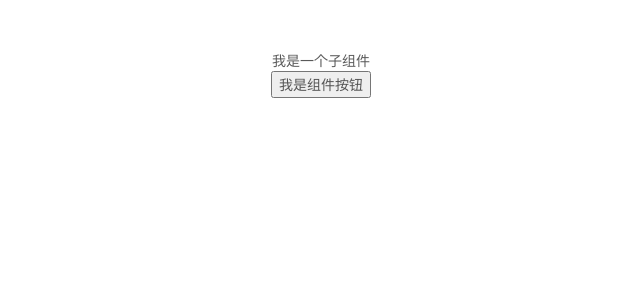
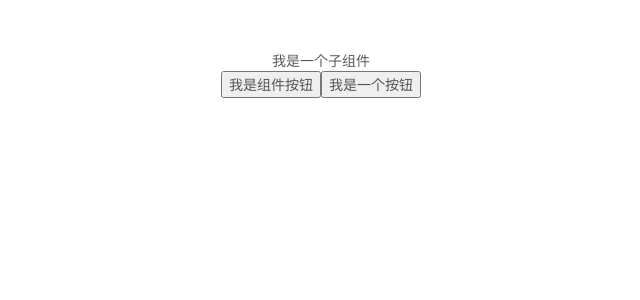
Before and after one commit to zhuqingsong59/vue2-test, a Vue app: page / in a window 1280 px wide. Shown: the top 300 px of the page, without its empty margins (319-959 px from the left). Built offline with nearby package versions, Linux system fonts and the light colour scheme.

Commit message:
v-model默认事件

```diff
--- a/src/App.vue
+++ b/src/App.vue
@@ -4,6 +4,7 @@
     </listeners>
     <render-component>
     </render-component>
+    <model-input v-model="ceshi"></model-input>
   </div>
 </template>
 
@@ -14,6 +15,11 @@ export default {
   data () {
     return {
       ceshi: 'ceshi'
+    }
+  },
+  watch: {
+    ceshi (newVal) {
+      console.log(newVal)
     }
   },
   methods: {
--- /dev/null
+++ b/src/components/modelInput.vue
@@ -0,0 +1,27 @@
+<template lang="html">
+  <button type="button" name="button" @click="set">我是一个按钮</button>
+</template>
+
+<script>
+export default {
+  name: 'model-input',
+  props: ['value'],
+  data () {
+    return {
+      number: 0
+    }
+  },
+  created () {
+    console.log(this.value)
+  },
+  methods: {
+    set () {
+      this.number = this.number + 1
+      this.$emit('input', String(this.number))
+    }
+  }
+}
+</script>
+
+<style lang="less">
+</style>
```
